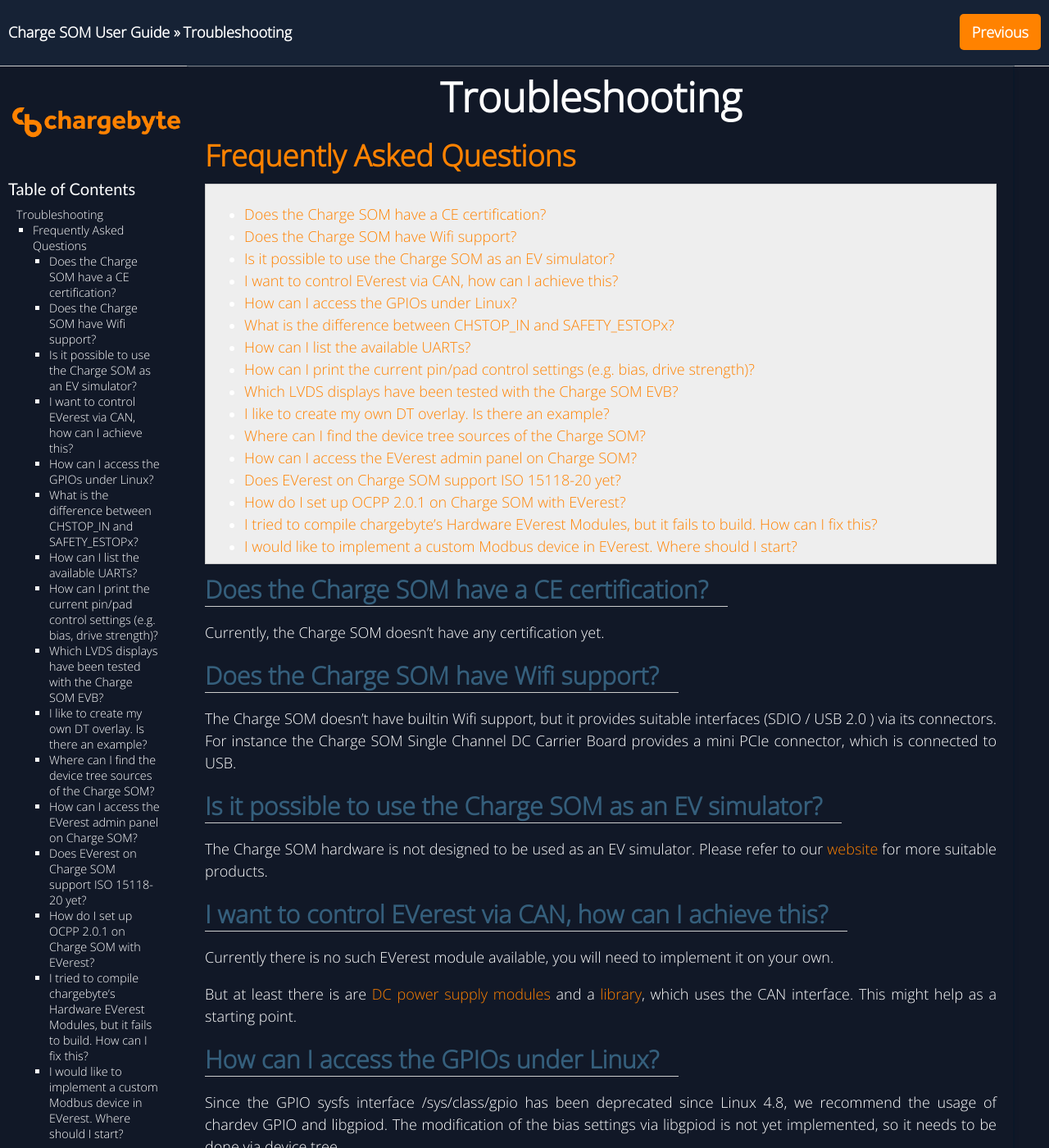
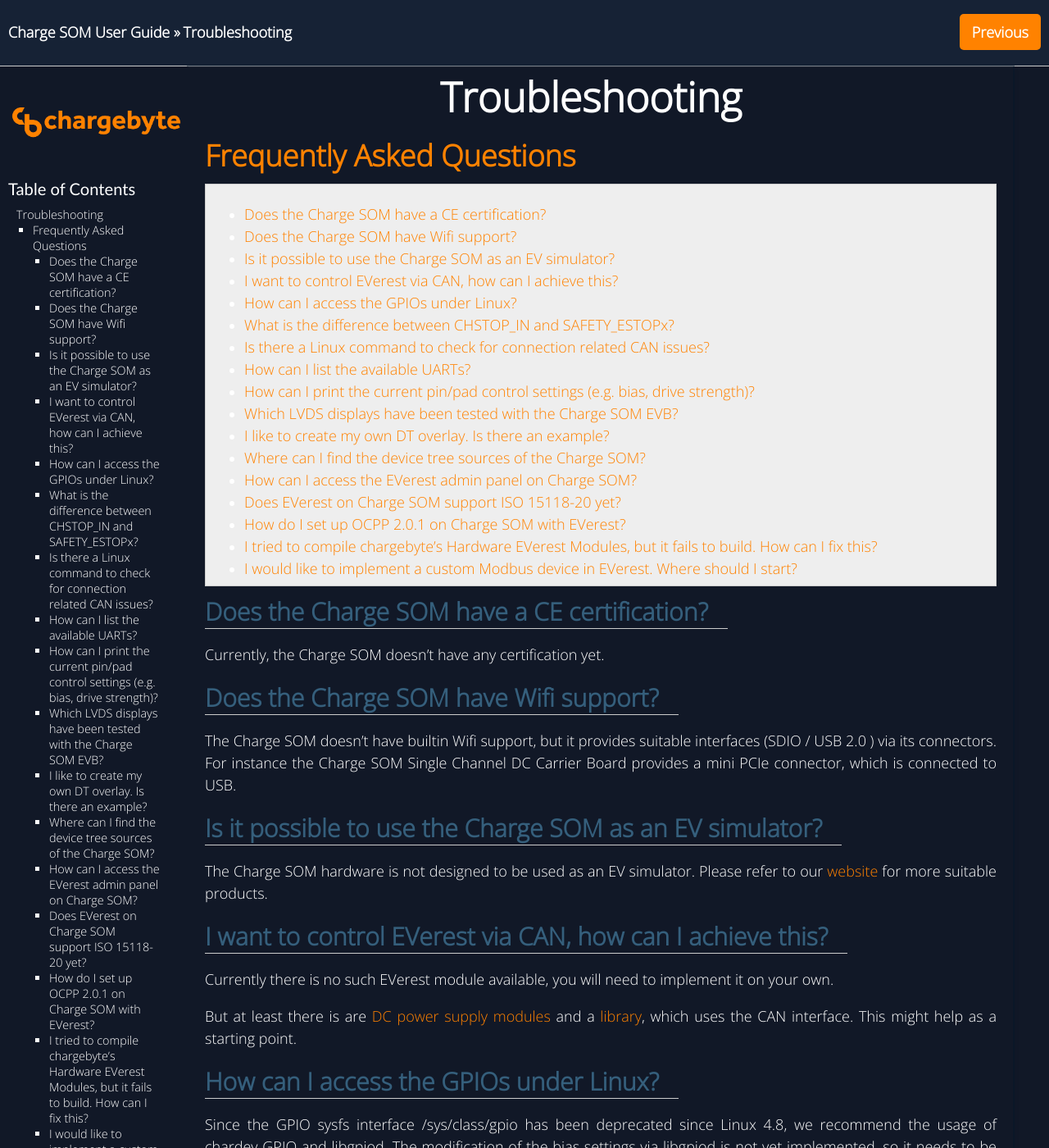
Before and after one commit to chargebyte/chargebyte-docs, a Sphinx documentation site: the page built from docs/source/troubleshooting.rst, in a window 1280 px wide and 1400 px high. Shown: the whole window at 82% size. Built offline with Sphinx 7.4.7, drawn with Linux system fonts in a browser that asks for light colours; some of the changed text lies outside the part shown.

Commit message:
Improve CAN documentation
Signed-off-by: Stefan Wahren <stefan.wahren@chargebyte.com>

```diff
--- a/docs/source/troubleshooting.rst
+++ b/docs/source/troubleshooting.rst
@@ -56,6 +56,16 @@
 for timing critical use cases. Currently there is no EVerest module, which is able to handle this signal. This work is pending.
 
 In order to realize realtime emergency stop behavior use the SAFETY_ESTOPx signals, which are connected to the safety processor.
+
+
+Is there a Linux command to check for connection related CAN issues?
+^^^^^^^^^^^^^^^^^^^^^^^^^^^^^^^^^^^^^^^^^^^^^^^^^^^^^^^^^^^^^^^^^^^^
+
+Yes
+
+.. code-block:: console
+
+   root@chargesom:/# ip -details -statistic link show can0
 
 
 How can I list the available UARTs?
```
Also changed, not shown: docs/source/hardware.rst (+32 -6 lines).
